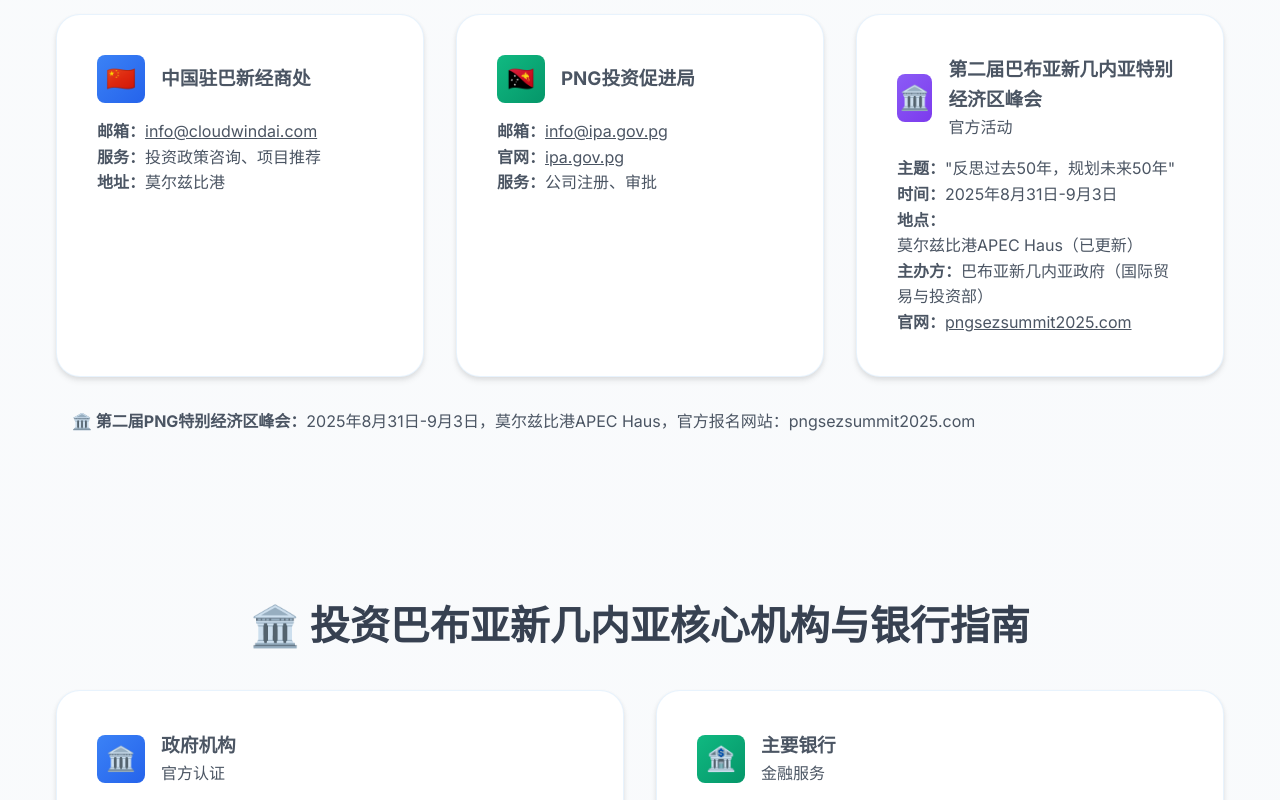
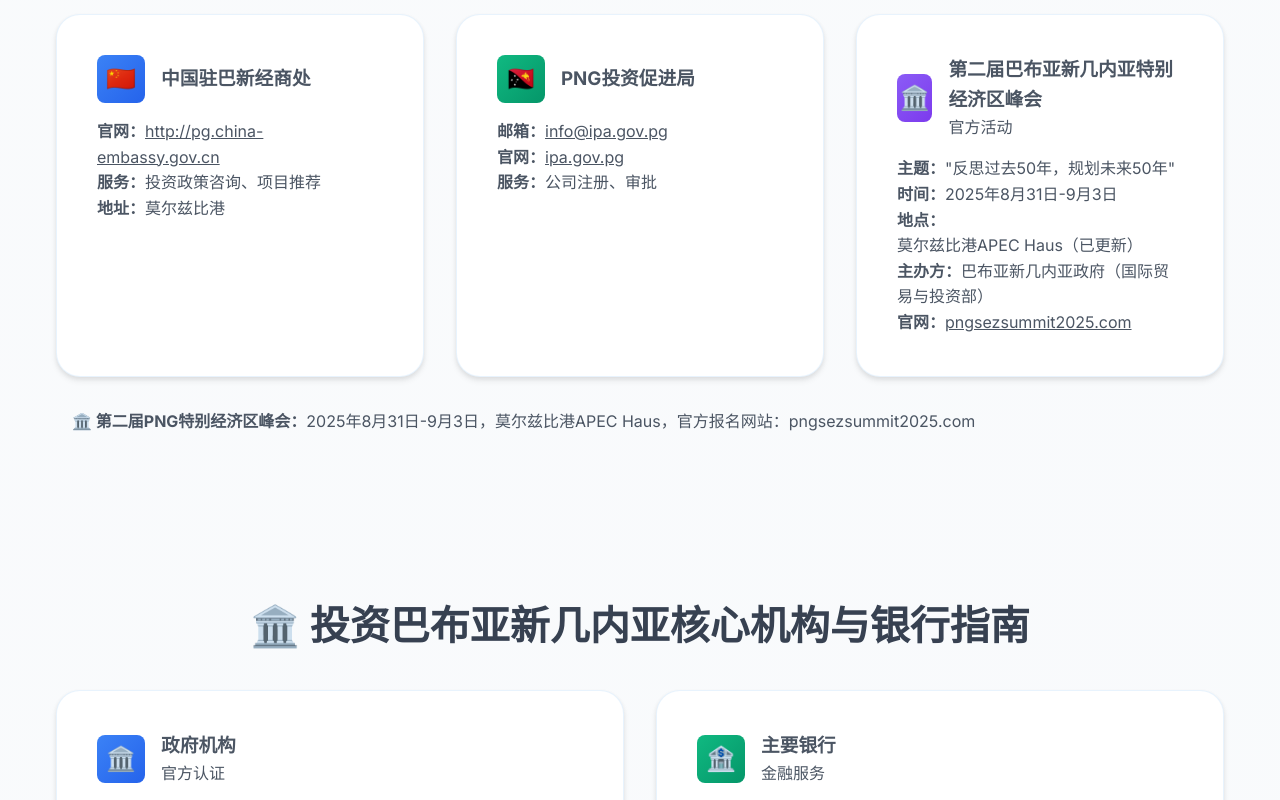
Before and after one commit to cloudwindcc/png-investment-guide-2025, a plain HTML site: page index.html in a window 1280 px wide. Shown: the part 5120-5920 px from the top of the page. Drawn offline with nearby package versions, Linux system fonts and the light colour scheme.

Commit message:
🇨🇳 更新中国驻巴新经商处联系方式为官方网站
将邮箱地址替换为中国驻巴新经商处官方网站链接：http://pg.china-embassy.gov.cn

```diff
--- a/index.html
+++ b/index.html
@@ -1028,7 +1028,7 @@
                             <h3>中国驻巴新经商处</h3>
                         </div>
                     </div>
-                    <p><strong>邮箱：</strong><a href="mailto:info@cloudwindai.com" style="color: var(--accent-600);">info@cloudwindai.com</a></p>
+                    <p><strong>官网：</strong><a href="http://pg.china-embassy.gov.cn" target="_blank" style="color: var(--accent-600);">http://pg.china-embassy.gov.cn</a></p>
                     <p><strong>服务：</strong>投资政策咨询、项目推荐</p>
                     <p><strong>地址：</strong>莫尔兹比港</p>
                 </div>
@@ -1337,7 +1337,7 @@
                 </div>
                 <div>
                     <h4 style="color: white; margin-bottom: 1rem;">联系方式</h4>
-                    <p>邮箱：info@cloudwindai.com</p>
+                    <p>官网：<a href="http://pg.china-embassy.gov.cn" target="_blank" style="color: var(--neutral-300);">http://pg.china-embassy.gov.cn</a></p>
                     <p>更新：2025年8月6日</p>
                 </div>
             </div>
```
Also changed, not shown: .claude/settings.local.json.
